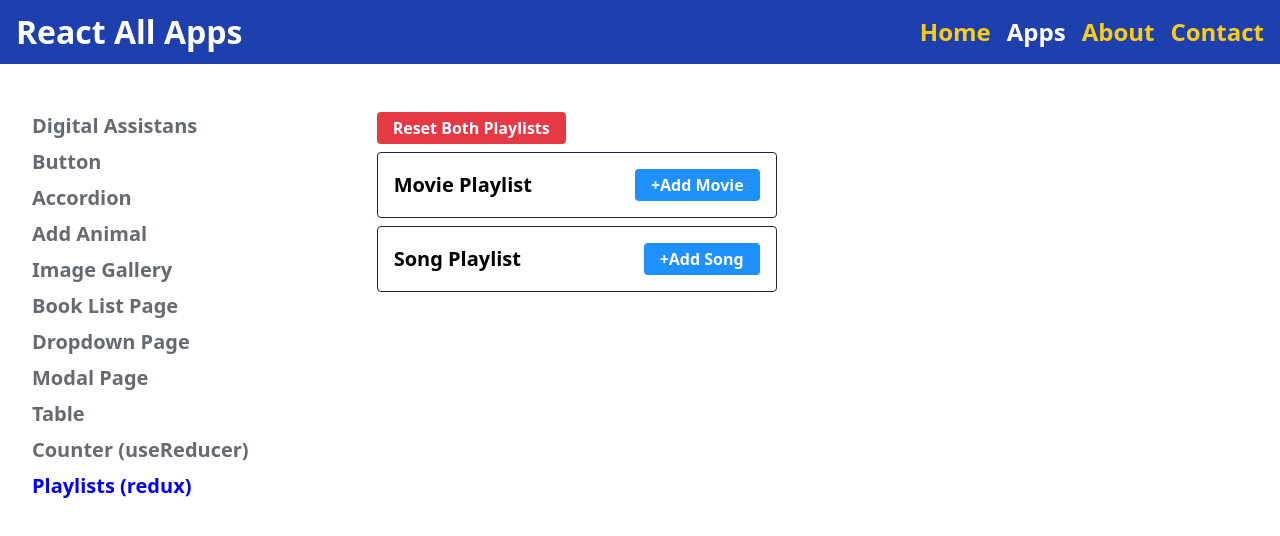
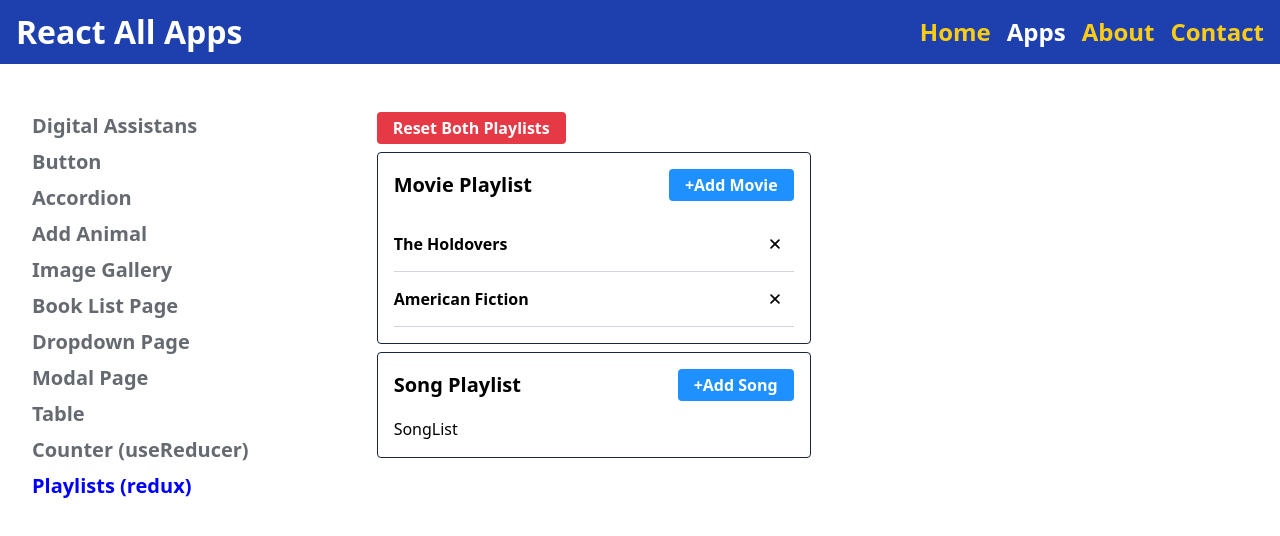
Before and after one commit to sedat355/react-all-apps, a React (Vite) app: page /apps/playlist in a window 1280 px wide. Shown: the top 536 px of the page. Built offline with nearby package versions, Linux system fonts and the light colour scheme.

Commit message:
Render the initial list of movies

```diff
--- a/src/css/index.css
+++ b/src/css/index.css
@@ -52,21 +52,7 @@
     top: 50%;
     left: 50%;
     transform: translate(-50%);
-    /* border: 2px solid rgb(106, 106, 106); */
   }
-  /* .modal-container {
-    min-height: 100vh;
-  } */
-  /* body {
-    min-height: 100vh;
-  } */
-  /* #root {
-    min-height: 100vh;
-  } */
-
-  /* input {
-    @apply w-1/2 px-2 py-1 rounded outline-none
-  } */
   .sidebar-list-item {
     @apply whitespace-nowrap pr-8 mb-2;
   }
@@ -83,7 +69,13 @@
   .tdata {
     @apply px-8 py-2 text-center;
   }
+  .playlist-container {
+    @apply border border-black-one rounded p-4;
+  }
   .playlist {
-    @apply flex items-center justify-between gap-x-2 border border-black-one p-4 rounded w-[400px];
+    @apply flex flex-col items-start mt-4 w-[400px] list-decimal;
+  }
+  .playlist-item {
+    @apply border-b border-gray-300 py-2 w-full flex items-center justify-between;
   }
 }
--- a/src/pages/animals/AddAnimal.jsx
+++ b/src/pages/animals/AddAnimal.jsx
@@ -1,45 +1,40 @@
-import { useState } from 'react'
-import Button from '../../components/Button'
-import Animal from './Animal';
+import { useState } from "react"
+import Button from "../../components/Button"
+import Animal from "./Animal"
 
-const animalsArray = ['bird', 'cat', 'cow', 'dog', 'gator', 'horse'];
+const animalsArray = ["bird", "cat", "cow", "dog", "gator", "horse"]
 
-const getRandomAnimal = (arr) => {
-  const randomIndex = Math.floor(Math.random() * (arr.length));
+const getRandomAnimal = arr => {
+  const randomIndex = Math.floor(Math.random() * arr.length)
   return arr[randomIndex]
 }
 
 const AddAnimal = () => {
-  const [ animals, setAnimals ] = useState([]);
+  const [animals, setAnimals] = useState([])
 
   const addAnimal = () => {
     const animal = getRandomAnimal(animalsArray)
 
-    if(!animals.includes(animal)) {
+    if (!animals.includes(animal)) {
       setAnimals([...animals, animal])
-    } else if(animals.length !== animalsArray.length){
-      addAnimal();
+    } else if (animals.length !== animalsArray.length) {
+      addAnimal()
     } else {
-      alert("Gösterilecek başka hayvan yok!!")
+      alert("Gösterilecek başka resim yok!!")
     }
   }
 
-  const renderedAnimals = animals.map( (animal, index) => {
-    return(
-     <Animal key={index} animal={animal}/>
-    )
+  const renderedAnimals = animals.map((animal, index) => {
+    return <Animal key={index} animal={animal} />
   })
 
   return (
     <div>
-      <Button
-        btnType="outline"
-        handleClick={addAnimal}
-      >
+      <Button btnType="outline" handleClick={addAnimal}>
         Add Animal
       </Button>
 
-      <ul className='flex flex-wrap items-center justify-center gap-4 mt-8'>
+      <ul className="flex flex-wrap items-center justify-center gap-4 mt-8">
         {renderedAnimals}
       </ul>
     </div>
--- a/src/pages/playlist/MovieList.jsx
+++ b/src/pages/playlist/MovieList.jsx
@@ -1,5 +1,18 @@
-const MovieList = () => {
-  return <div>MovieList</div>
+import Button from "../../components/Button"
+import { IoClose } from "react-icons/io5"
+
+const MovieList = ({ movies }) => {
+  const renderedMovies = movies.map(movie => {
+    return (
+      <li className="playlist-item" key={movie.id}>
+        <span className="font-semibold">{movie.name}</span>
+        <Button btnType="outline" size="circle-md" className="border-none hover:bg-red-one hover:text-white">
+          <IoClose/>
+        </Button>
+      </li>
+    )
+  })
+  return <ol className="playlist">{renderedMovies}</ol>
 }
 
 export default MovieList
--- a/src/pages/playlist/PlaylistPage.jsx
+++ b/src/pages/playlist/PlaylistPage.jsx
@@ -1,17 +1,33 @@
+import { useSelector } from "react-redux"
 import Button from "../../components/Button"
+import MovieList from "./MovieList"
+import SongList from "./SongList"
 
 const PlaylistPage = () => {
+  const movies = useSelector(state => state.movies)
+
+  console.log(movies)
+
   return (
     <div className="flex flex-col gap-y-2">
       <Button btnType="danger">Reset Both Playlists</Button>
 
-      <div className="playlist">
-        <h3>Movie Playlist</h3>
-        <Button btnType="primary">+Add Movie</Button>
+      <div className="playlist-container">
+        <div className="flex items-center justify-between">
+          <h3>Movie Playlist</h3>
+          <Button btnType="primary">+Add Movie</Button>
+        </div>
+
+        <MovieList movies={movies} />
       </div>
-      <div className="playlist">
-        <h3>Song Playlist</h3>
-        <Button btnType="primary">+Add Song</Button>
+
+      <div className="playlist-container">
+        <div className="flex items-center justify-between">
+          <h3>Song Playlist</h3>
+          <Button btnType="primary">+Add Song</Button>
+        </div>
+
+        <SongList />
       </div>
     </div>
   )
--- a/src/pages/playlist/SongList.jsx
+++ b/src/pages/playlist/SongList.jsx
@@ -1,5 +1,5 @@
 const SongList = () => {
-  return <div>SongList</div>
+  return <ul className="playlist">SongList</ul>
 }
 
 export default SongList
```
Also changed, not shown: src/main.jsx (+4 -4 lines).
